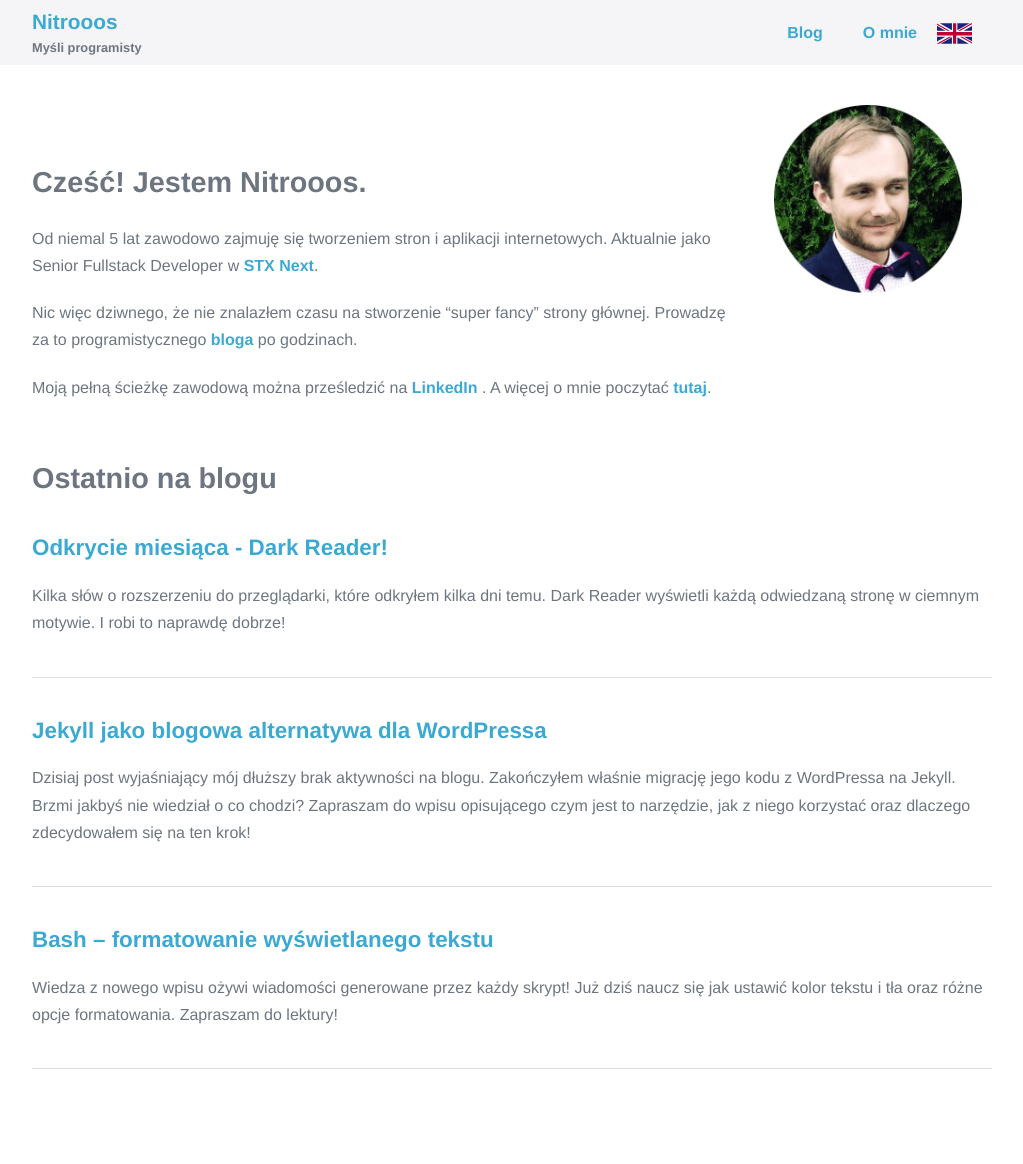
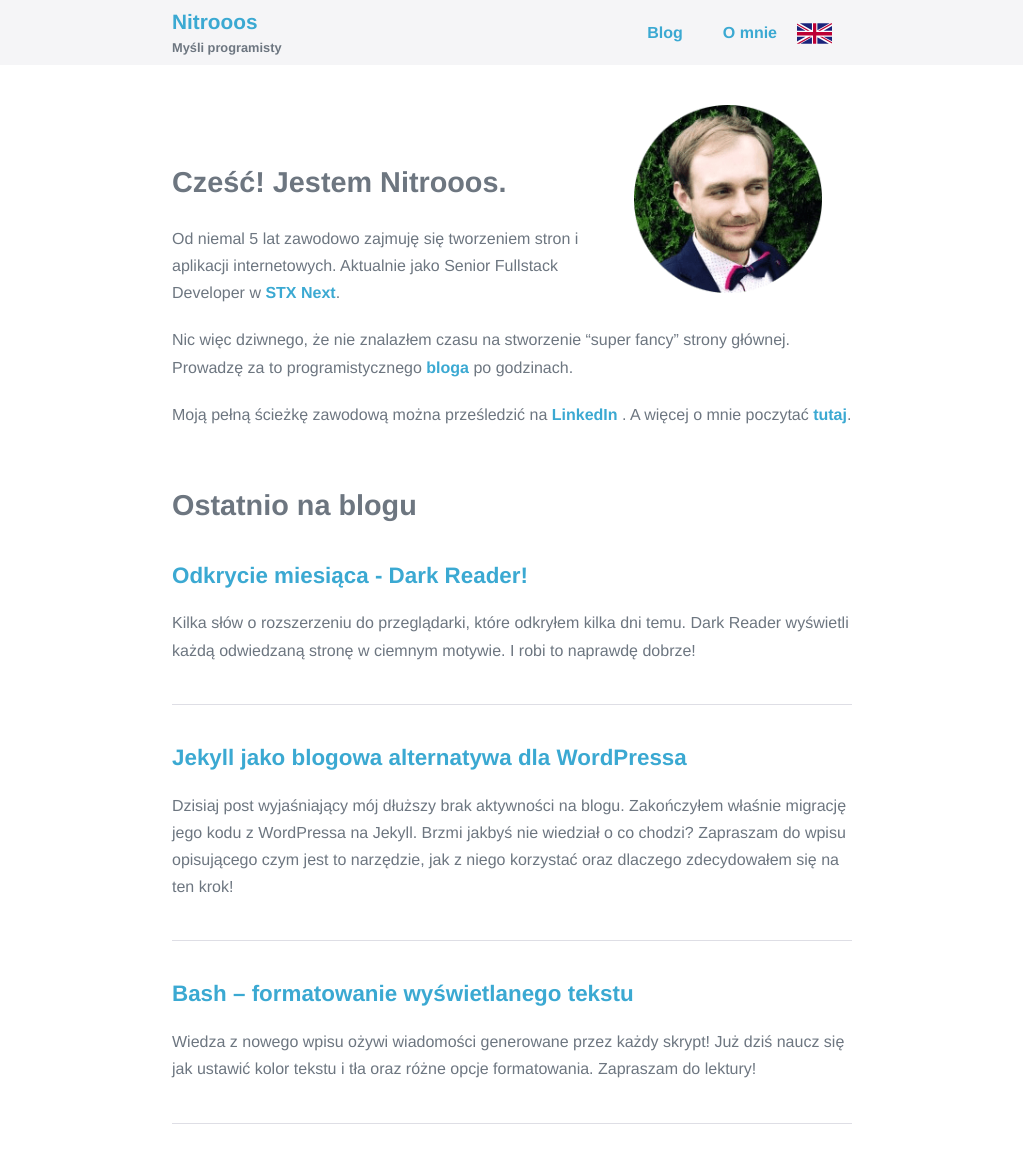
Before and after one commit to Nitrooos/Nitrooos.github.io, a Jekyll site: the page built from pages/pl/index.md, in a window 1280 px wide. Shown: the whole page, without its empty margins (128-1151 px from the left). Built offline with Jekyll 4.4.1, drawn with Linux system fonts in a browser that asks for light colours; before the commit the page ends 1109 px from its top, so only the background shows below that.

Commit message:
NIT-16 Limited width of content to 45rem

```diff
--- a/_sass/common/classes.scss
+++ b/_sass/common/classes.scss
@@ -1,6 +1,6 @@
 .app {
   &__content {
-    max-width: 1000px;
+    max-width: 45rem;
     margin: 0 auto;
     overflow-x: hidden;
     padding: 10px 40px 10px 20px;
```
